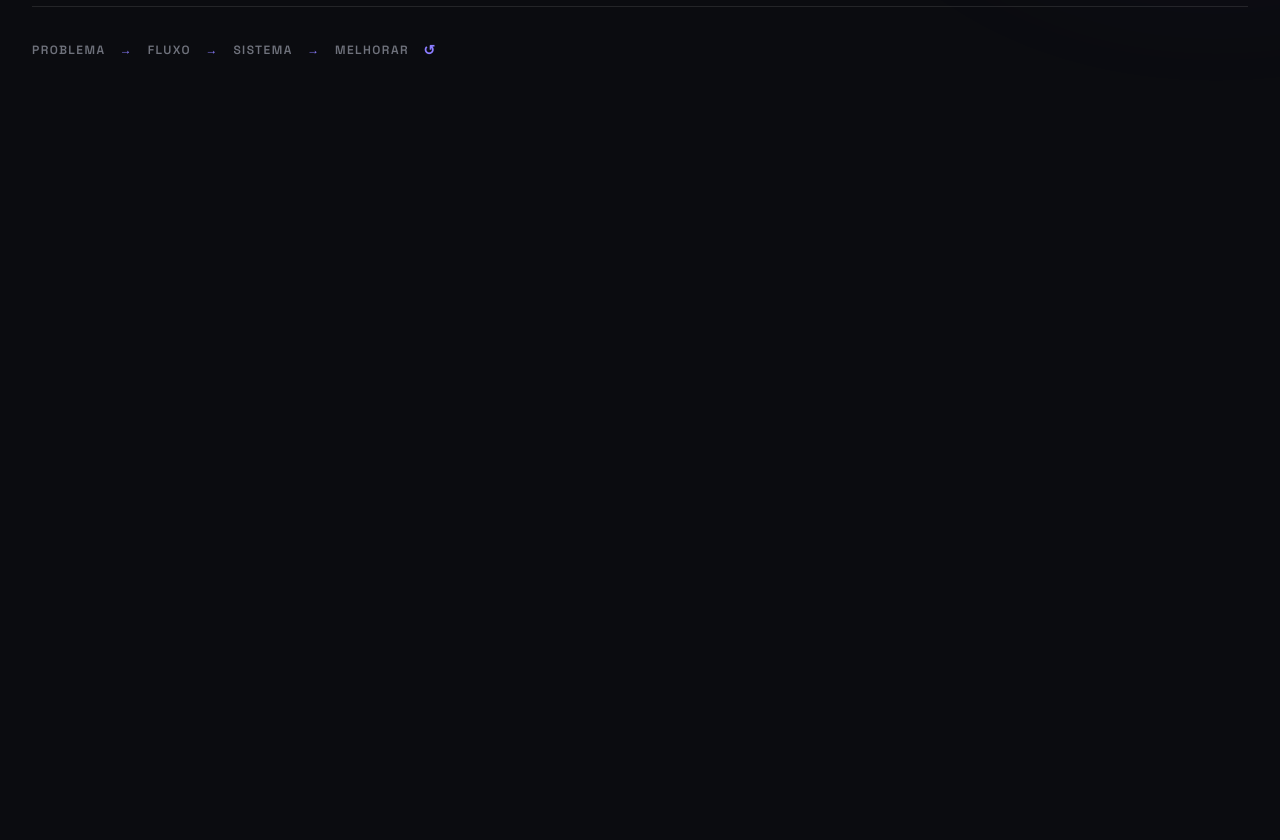
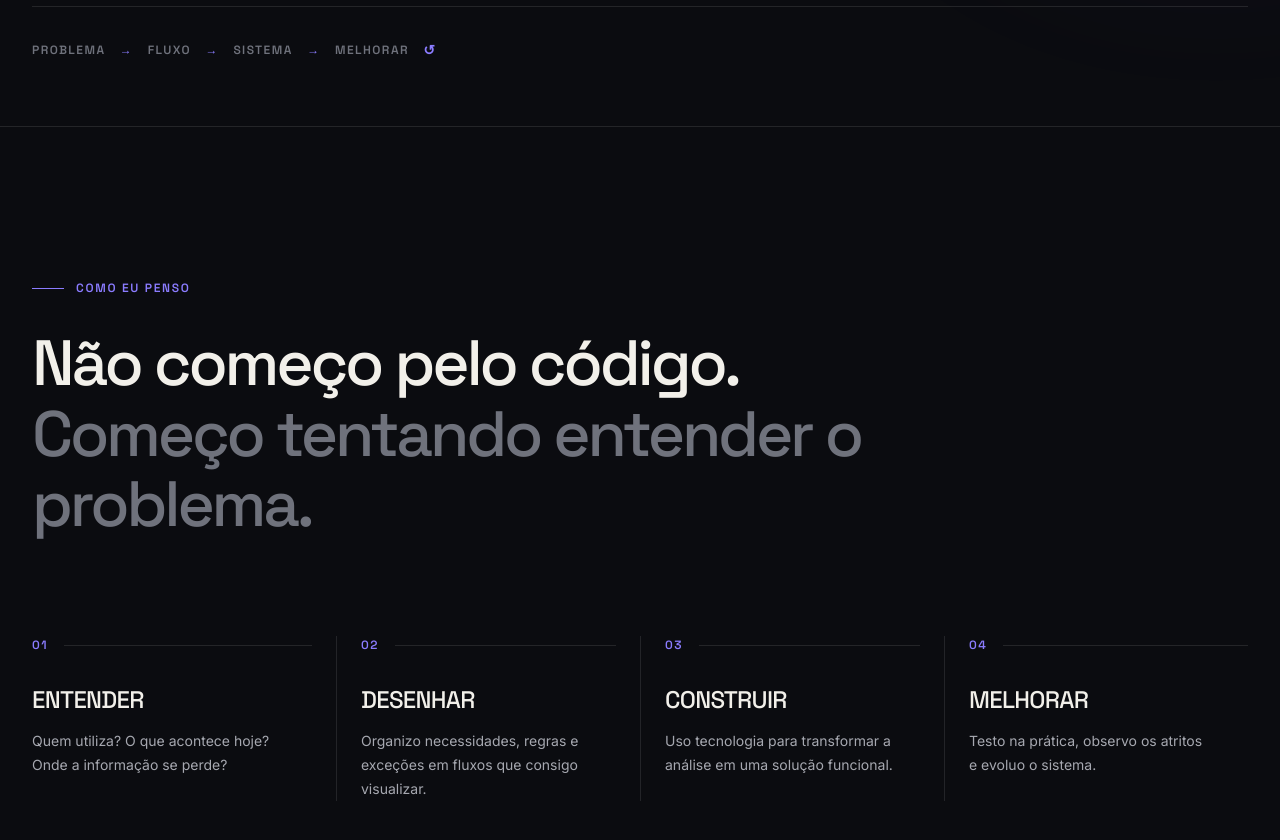
Before and after one commit to PontesDiogo/portfolio-diogo, a React (Vite) app: page / in a window 1280 px wide. Shown: the part 740-1580 px from the top of the page. Before the commit the page ends 866 px from the top, so only its background shows below. Built offline with nearby package versions, Linux system fonts and the light colour scheme.

Commit message:
feat: adiciona secao de processo de trabalho

```diff
--- a/src/App.tsx
+++ b/src/App.tsx
@@ -1,5 +1,6 @@
 import { Header } from "./components/layout/Header/Header";
 import { Hero } from "./sections/Hero/Hero";
+import { Process } from "./sections/Process/Process";
 
 function App() {
   return (
@@ -8,6 +9,7 @@ function App() {
 
       <main>
         <Hero />
+        <Process />
       </main>
     </>
   );
--- a/src/sections/Process/Process.css
+++ b/src/sections/Process/Process.css
@@ -0,0 +1,115 @@
+.process {
+  padding-block: var(--section-spacing);
+  border-top: 1px solid var(--color-border);
+}
+
+.process__header {
+  max-width: 58rem;
+}
+
+.process__title {
+  margin-top: 2rem;
+
+  font-size: clamp(2.5rem, 5vw, 5rem);
+  letter-spacing: -0.05em;
+}
+
+.process__title span {
+  color: var(--color-text-muted);
+}
+
+.process__steps {
+  display: grid;
+  grid-template-columns: repeat(4, 1fr);
+  margin-top: 6rem;
+}
+
+.process__step {
+  min-width: 0;
+  padding-inline: 1.5rem;
+  border-left: 1px solid var(--color-border);
+}
+
+.process__step:first-child {
+  padding-left: 0;
+  border-left: 0;
+}
+
+.process__step:last-child {
+  padding-right: 0;
+}
+
+.process__step-top {
+  display: flex;
+  align-items: center;
+  gap: 1rem;
+}
+
+.process__step-index {
+  color: var(--color-accent);
+  font-family: var(--font-display);
+  font-size: var(--font-size-xs);
+  font-weight: 600;
+  letter-spacing: 0.12em;
+}
+
+.process__step-line {
+  width: 100%;
+  height: 1px;
+  background: var(--color-border);
+}
+
+.process__step-title {
+  margin-top: 2rem;
+
+  font-size: var(--font-size-xl);
+  text-transform: uppercase;
+  letter-spacing: -0.03em;
+}
+
+.process__step-description {
+  max-width: 15rem;
+  margin-top: 1rem;
+
+  font-size: var(--font-size-sm);
+  line-height: 1.7;
+}
+
+@media (max-width: 900px) {
+  .process__steps {
+    grid-template-columns: repeat(2, 1fr);
+    gap: 4rem 0;
+  }
+
+  .process__step:nth-child(3) {
+    padding-left: 0;
+    border-left: 0;
+  }
+}
+
+@media (max-width: 600px) {
+  .process {
+    padding-block: 6rem;
+  }
+
+  .process__title {
+    font-size: clamp(2.25rem, 12vw, 3.5rem);
+  }
+
+  .process__steps {
+    grid-template-columns: 1fr;
+    gap: 3.5rem;
+    margin-top: 4rem;
+  }
+
+  .process__step,
+  .process__step:first-child,
+  .process__step:nth-child(3) {
+    padding-inline: 0;
+    border-left: 0;
+  }
+
+  .process__step-description {
+    max-width: 28rem;
+  }
+}
--- a/src/sections/Process/Process.tsx
+++ b/src/sections/Process/Process.tsx
@@ -0,0 +1,82 @@
+import { motion } from "framer-motion";
+import { Container } from "../../components/layout/Container/Container";
+import { SectionLabel } from "../../components/ui/SectionLabel/SectionLabel";
+import "./Process.css";
+
+const processSteps = [
+  {
+    index: "01",
+    title: "Entender",
+    description:
+      "Quem utiliza? O que acontece hoje? Onde a informação se perde?",
+  },
+  {
+    index: "02",
+    title: "Desenhar",
+    description:
+      "Organizo necessidades, regras e exceções em fluxos que consigo visualizar.",
+  },
+  {
+    index: "03",
+    title: "Construir",
+    description:
+      "Uso tecnologia para transformar a análise em uma solução funcional.",
+  },
+  {
+    index: "04",
+    title: "Melhorar",
+    description:
+      "Testo na prática, observo os atritos e evoluo o sistema.",
+  },
+];
+
+export function Process() {
+  return (
+    <section className="process">
+      <Container>
+        <motion.div
+          className="process__header"
+          initial={{ opacity: 0, y: 24 }}
+          whileInView={{ opacity: 1, y: 0 }}
+          viewport={{ once: true, amount: 0.4 }}
+          transition={{ duration: 0.7 }}
+        >
+          <SectionLabel>Como eu penso</SectionLabel>
+
+          <h2 className="process__title">
+            Não começo pelo código.
+            <span> Começo tentando entender o problema.</span>
+          </h2>
+        </motion.div>
+
+        <div className="process__steps">
+          {processSteps.map((step, index) => (
+            <motion.article
+              className="process__step"
+              key={step.index}
+              initial={{ opacity: 0, y: 32 }}
+              whileInView={{ opacity: 1, y: 0 }}
+              viewport={{ once: true, amount: 0.35 }}
+              transition={{
+                duration: 0.6,
+                delay: index * 0.1,
+              }}
+            >
+              <div className="process__step-top">
+                <span className="process__step-index">{step.index}</span>
+
+                <span className="process__step-line" aria-hidden="true" />
+              </div>
+
+              <h3 className="process__step-title">{step.title}</h3>
+
+              <p className="process__step-description">
+                {step.description}
+              </p>
+            </motion.article>
+          ))}
+        </div>
+      </Container>
+    </section>
+  );
+}
```
